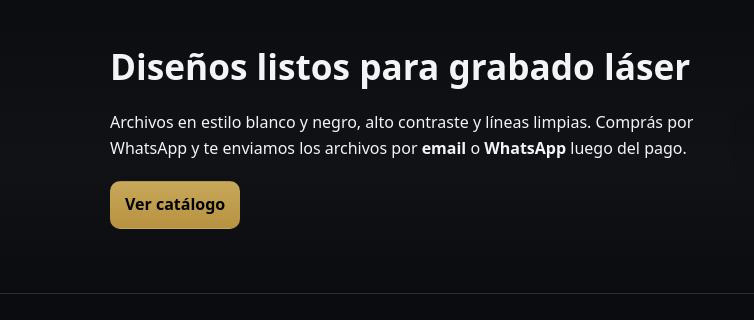
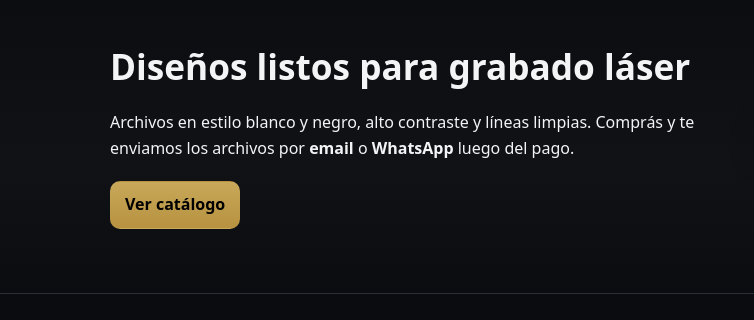
Before and after one commit to PiwiPi/piwi, a plain HTML site: page index.html in a window 1280 px wide. Shown: the part 125-445 px from the top of the page, 0-754 px from the left. Drawn offline with Linux system fonts and the light colour scheme.

Commit message:
Update index.html

```diff
--- a/index.html
+++ b/index.html
@@ -4,7 +4,7 @@
   <meta charset="utf-8" />
   <meta name="viewport" content="width=device-width, initial-scale=1" />
   <title>Piwi Pi — Diseños digitales para grabado láser</title>
-  <meta name="description" content="Catálogo de diseños vectoriales y fotograbados en blanco y negro para láser. Compra por WhatsApp y recibe los archivos por email o WhatsApp." />
+  <meta name="description" content="Catálogo de diseños vectoriales para grabado láser. Compra y recibe los archivos por email o WhatsApp." />
   <link rel="preload" as="image" href="assets/logo.png">
   <link rel="stylesheet" href="styles.css" />
 </head>
@@ -37,7 +37,7 @@
       <div class="container hero-inner">
         <div class="hero-text">
           <h2>Diseños listos para grabado láser</h2>
-          <p>Archivos en estilo blanco y negro, alto contraste y líneas limpias. Comprás por WhatsApp y te enviamos los archivos por <strong>email</strong> o <strong>WhatsApp</strong> luego del pago.</p>
+          <p>Archivos en estilo blanco y negro, alto contraste y líneas limpias. Comprás y te enviamos los archivos por <strong>email</strong> o <strong>WhatsApp</strong> luego del pago.</p>
           <a class="btn primary" href="#catalogo">Ver catálogo</a>
         </div>
         <div class="hero-art">
```
